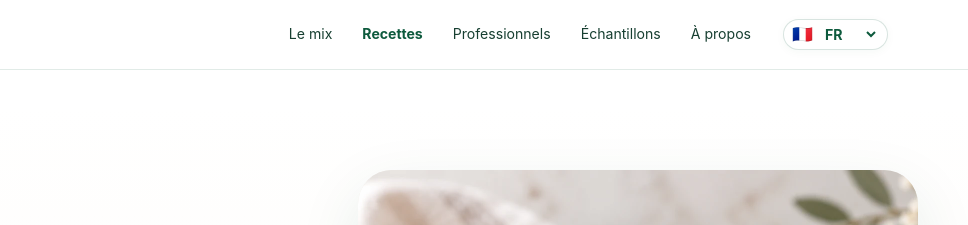
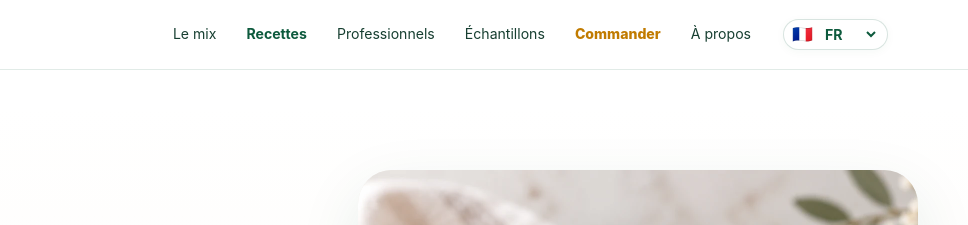
Before and after one commit to SansGlutenFoodSolutions/sansglutenfoodsolutions-site, a plain HTML site: page public/recettes/cookies-sans-gluten/index.html in a window 1280 px wide. Shown: the top 225 px of the page, 312-1280 px from the left. Drawn offline with Linux system fonts and the light colour scheme.

Commit message:
fix: Commander visible depuis les fiches recettes

```diff
--- a/public/recettes/cookies-sans-gluten/index.html
+++ b/public/recettes/cookies-sans-gluten/index.html
@@ -185,7 +185,7 @@ body.translated-rtl {
 <a aria-label="Accueil Sans Gluten Food Solutions" class="nav-logo" href="/"><img alt="Sans Gluten Food Solutions" height="194" src="/assets/sgfs-logo-horizontal-v26.png?v=39" width="621"/></a>
 <button aria-controls="navLinks" aria-expanded="false" aria-label="Ouvrir le menu" class="nav-toggle" id="navToggle">☰</button>
 <nav aria-label="Navigation principale" class="nav-links" id="navLinks">
-<a href="/mix-sans-gluten">Le mix</a><a aria-current="page" href="/recettes">Recettes</a><a href="/professionnels">Professionnels</a><a href="/echantillon-mix-sans-gluten">Échantillons</a><a href="/a-propos">À propos</a><div class="language-picker" title="Traduire le site"><span aria-hidden="true" class="language-flag">🇫🇷</span><select aria-label="Traduire le site" class="language-select" data-sgfs-language-safe="1" data-sgfs-lang-final="1"><option value="fr" selected>FR</option><option value="en">EN</option></select></div>
+<a href="/mix-sans-gluten">Le mix</a><a aria-current="page" href="/recettes">Recettes</a><a href="/professionnels">Professionnels</a><a href="/echantillon-mix-sans-gluten">Échantillons</a><a href="/commander/" style="font-weight:800;color:#c17b00">Commander</a><a href="/a-propos">À propos</a><div class="language-picker" title="Traduire le site"><span aria-hidden="true" class="language-flag">🇫🇷</span><select aria-label="Traduire le site" class="language-select" data-sgfs-language-safe="1" data-sgfs-lang-final="1"><option value="fr" selected>FR</option><option value="en">EN</option></select></div>
 </nav>
 </div>
 </header>
```
